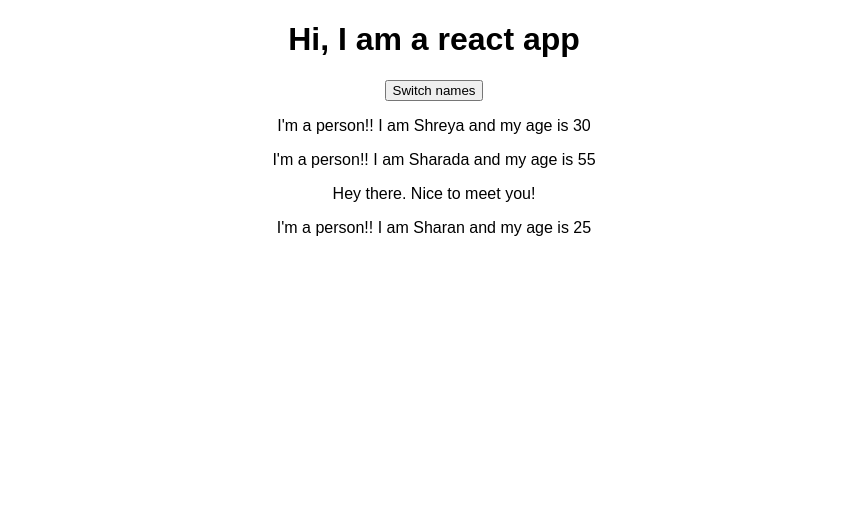
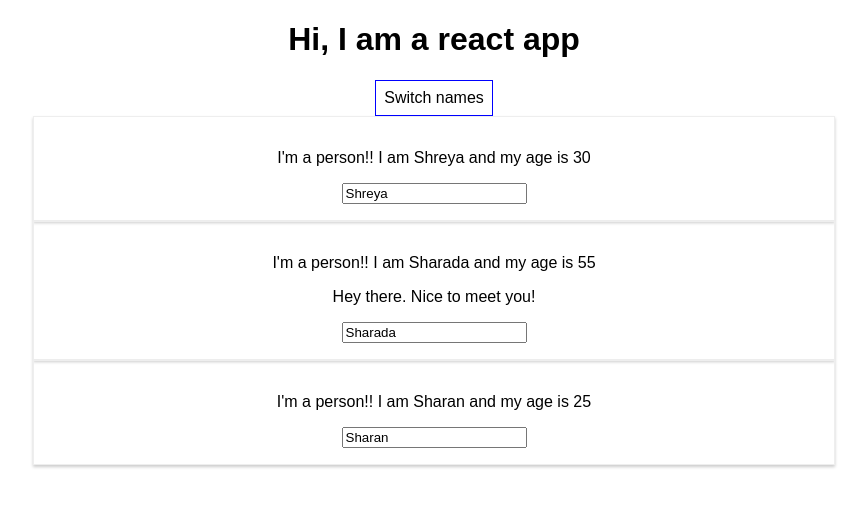
Before and after one commit to sharan669/React-Project, a React (Create React App) app in the folder react-complete-guide/: page / in a window 1280 px wide. Shown: the top 506 px of the page, without its empty margins (206-1073 px from the left). Built offline with nearby package versions, Linux system fonts and the light colour scheme.

Commit message:
React event handlers and props

```diff
--- a/react-complete-guide/src/App.js
+++ b/react-complete-guide/src/App.js
@@ -12,23 +12,51 @@
         ]
     }
 
-    switchNameHandler = () => {
+    switchNameHandler = (newName) => {
         this.setState({
                           persons: [
-                              {name: "Shreya Surendra", age: 30},
+                              {name: newName, age: 30},
                               {name: "Sharada Surendra", age: 55},
                               {name: "Sharan Surendra", age: 25}
                           ]
                       })
     }
 
+    nameChangedHandler = (event) =>{
+        this.setState({
+                          persons: [
+                              {name: "Sharan Surendra", age: 30},
+                              {name: event.target.value, age: 55},
+                              {name: "Sharan Surendra", age: 25}
+                          ]
+                      })
+    }
+
     render() {
+
+        const style = {
+            backgroundColor: 'white',
+            font: 'inherit',
+            border: '1px solid blue',
+            padding: '8px',
+            cursor: 'pointer'
+        }
+
+
         return (
             <div className="App">
                 <h1>Hi, I am a react app</h1>
-                <button onClick={this.switchNameHandler}>Switch names</button>
-                <Person name={this.state.persons[0].name} age={this.state.persons[0].age}/>
-                <Person name={this.state.persons[1].name} age={this.state.persons[1].age}> Hey
+                <button style={style} onClick={() => this.switchNameHandler('Sharan Surendra!')}>Switch names</button>
+                <Person
+                    name={this.state.persons[0].name}
+                    age={this.state.persons[0].age}
+                    click={this.switchNameHandler.bind(this,'Sharan Surendra from paragraph click!')}
+                />
+                <Person
+                    name={this.state.persons[1].name}
+                    age={this.state.persons[1].age}
+                    changed = {this.nameChangedHandler}
+                > Hey
                     there. Nice to meet you! </Person>
                 <Person name={this.state.persons[2].name} age={this.state.persons[2].age}/>
             </div>
--- /dev/null
+++ b/react-complete-guide/src/Person/Person.css
@@ -0,0 +1,8 @@
+.Person{
+    width: 60%;
+    margin: auto;
+    border: 1px solid #eee;
+    box-shadow: 0 2px 3px #ccc;
+    padding: 16px;
+    text-align: center;
+}
--- a/react-complete-guide/src/Person/Person.js
+++ b/react-complete-guide/src/Person/Person.js
@@ -1,10 +1,12 @@
 import React from 'react'
+import './Person.css'
 
 const person = (props) => {
     return (
-        <div>
-        <p>I'm a person!! I am {props.name} and my age is {props.age}</p>
-        <p>{props.children}</p>
+        <div className="Person">
+            <p onClick={props.click}>I'm a person!! I am {props.name} and my age is {props.age}</p>
+            <p>{props.children}</p>
+            <input type="text" onChange={props.changed} value={props.name}/>
         </div>
     )
 }
```
